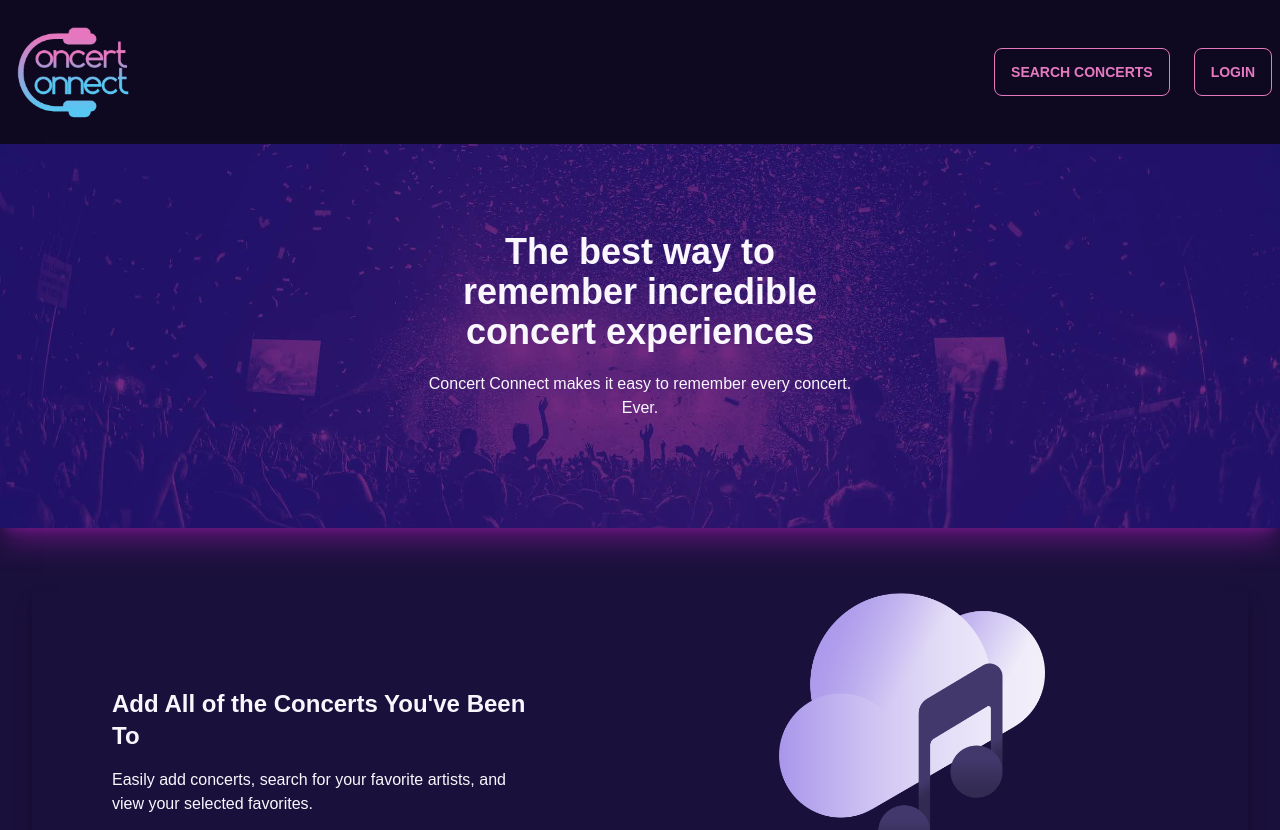
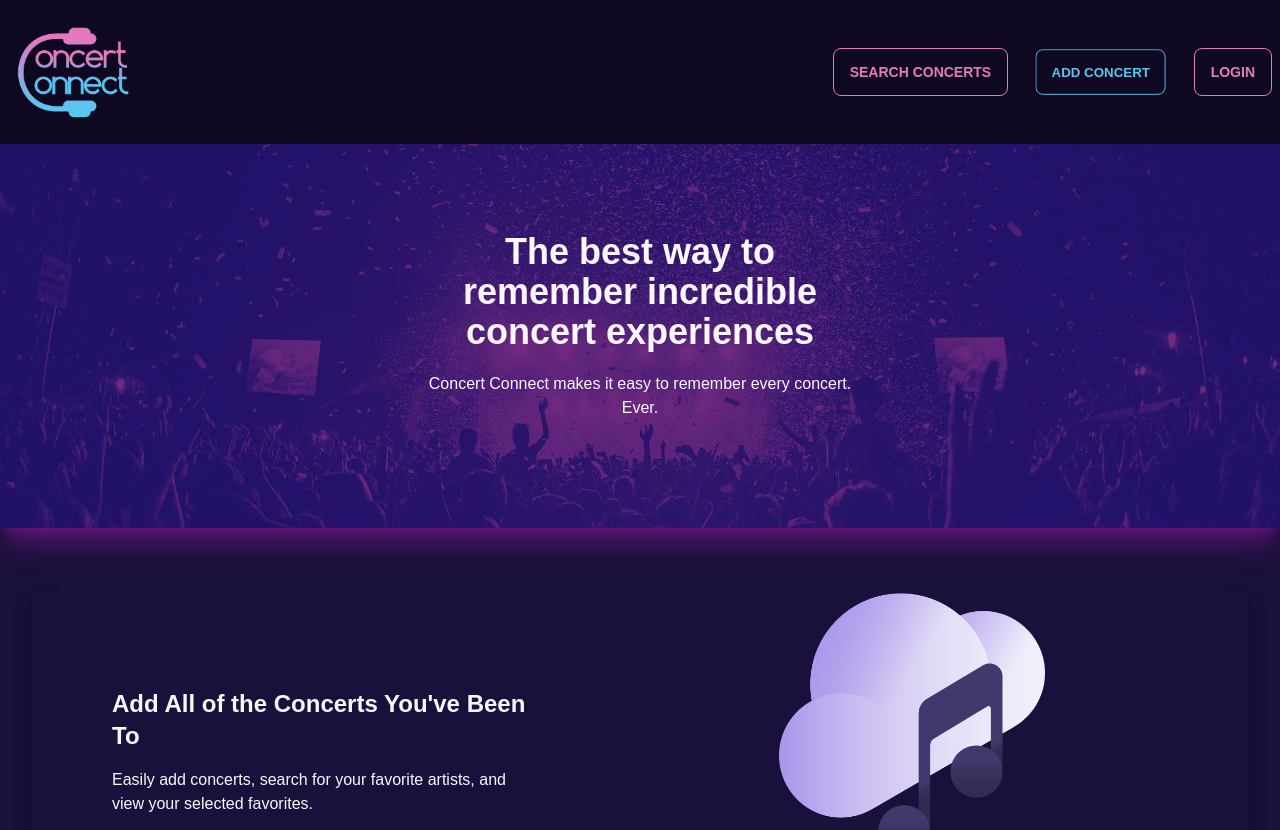
Before and after one commit to Sabplpz/Concert-Connect, a React (Create React App) app in the folder client/: page / in a window 1280 px wide. Shown: the top 830 px of the page. Built offline with nearby package versions, Linux system fonts and the light colour scheme.

Commit message:
Fixed header

```diff
--- a/client/src/components/header.js
+++ b/client/src/components/header.js
@@ -19,11 +19,6 @@ const Header = () => {
 
   const loggedInMenu = (
     <div className="md:flex md:justify-stretch">
-      <a href="/add-concert">
-        <button className="hidden md:btn md:btn-outline btn-secondary md:mr-6 md:shrink">
-          Add Concert
-        </button>
-      </a>
       <div className="dropdown dropdown-end">
         <label tabIndex={0} className="btn btn-ghost btn-circle avatar">
           <div className="w-12 rounded-full shrink-0">
@@ -81,7 +76,7 @@ const Header = () => {
   };
 
   return (
-    <div className="navbar  bg-base-200 flex md:flex-wrap flex-row justify-stretch">
+    <div className="navbar bg-base-200 flex md:flex-wrap flex-row justify-stretch">
       <div className="basis-1/2 justify-start">
         <div>
           <a href="/">
@@ -111,8 +106,17 @@ const Header = () => {
             Search Concerts
           </button>
         </a>
+        <a href="/add-concert">
+        <button className="hidden md:btn md:btn-outline btn-secondary md:mr-6 md:shrink">
+          Add Concert
+        </button>
+      </a>
         {handleLogin()}
       </div>
+
+
+
+
     </div>
   );
 };
```
